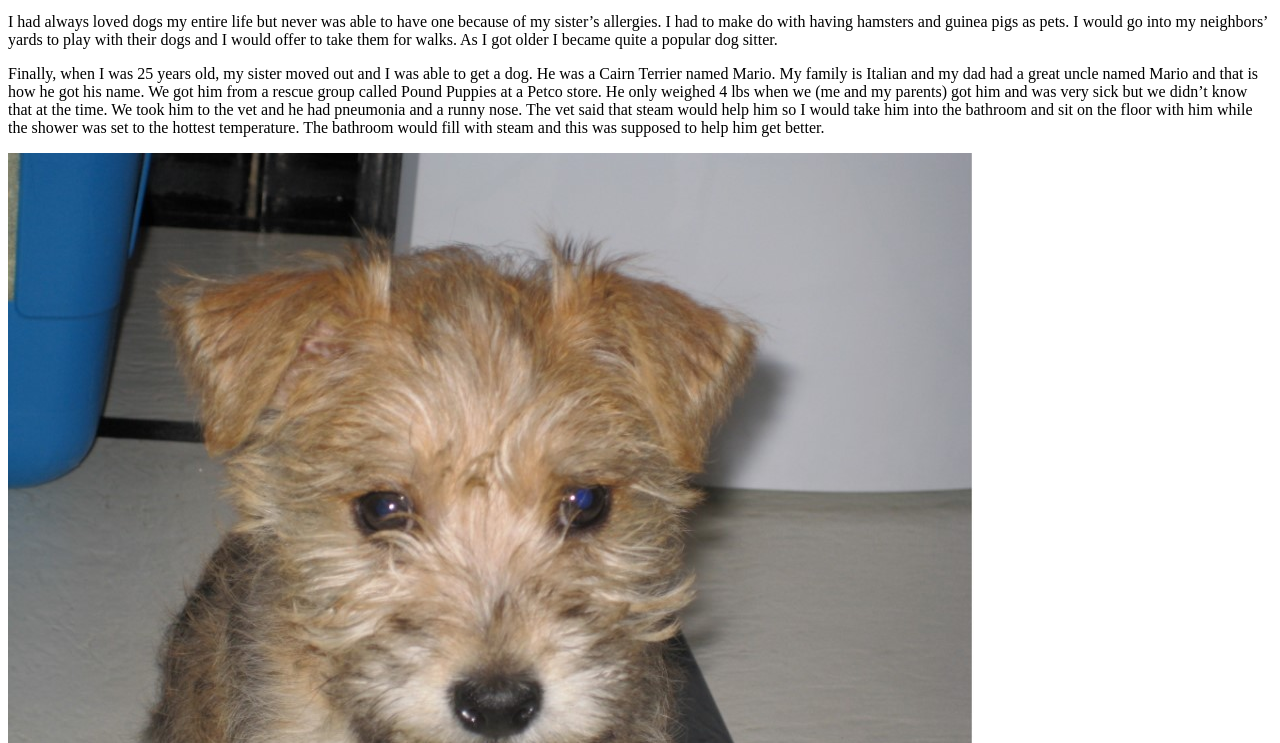
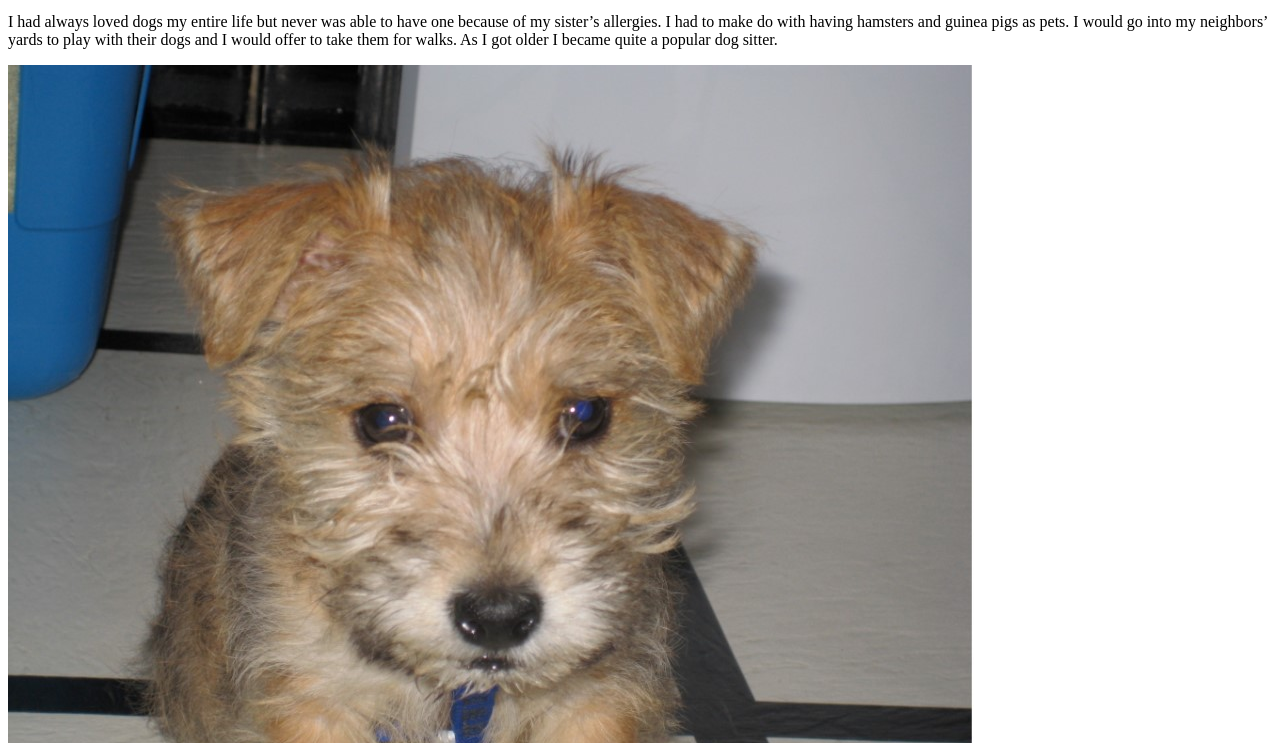
Before and after one commit to St-Louis-Women-March-2022/js-assignment-4-html-me-something-angielucy44, a website: page index.html in a window 1280 px wide. Shown: the part 757-1500 px from the top of the page. Drawn offline with Linux system fonts and the light colour scheme.

Commit message:
reordered pictures

```diff
--- a/index.html
+++ b/index.html
@@ -7,8 +7,9 @@
    <body>
       <header><h1>MARIO</h1>"He was my favorite hello and my hardest goodbye."</header>
       <main><article><p>I had always loved dogs my entire life but never was able to have one because of my sister’s allergies. I had to make do with having hamsters and guinea pigs as pets. I would go into my neighbors’ yards to play with their dogs and I would offer to take them for walks. As I got older I became quite a popular dog sitter.</p></article>
+         <img src="images/BabyMario.jpg">
       <article><p>Finally, when I was 25 years old, my sister moved out and I was able to get a dog. He was a Cairn Terrier named Mario. My family is Italian and my dad had a great uncle named Mario and that is how he got his name. We got him from a rescue group called Pound Puppies at a Petco store. He only weighed 4 lbs when we (me and my parents) got him and was very sick but we didn’t know that at the time. We took him to the vet and he had pneumonia and a runny nose. The vet said that steam would help him so I would take him into the bathroom and sit on the floor with him while the shower was set to the hottest temperature. The bathroom would fill with steam and this was supposed to help him get better. </p></article>
-      <img src="images/BabyMario.jpg">  <img src="images/BabyMarioTwo.jpg">
+        <img src="images/BabyMarioTwo.jpg">
       <article><p>Luckily he finally got better and grew into the greatest dog ever. Admittedly he was very spoiled but I believe dogs should be spoiled and loved beyond measure. Mario had a wonderful life. We took him to a baseball game and he loved going to the dog park. He was so good at catching mini tennis balls right out of mid-air. He had such a personality and was very stubborn. My dad always said that Mario was a “hard-headed Italian.” As stubborn as he was, he still graduated from puppy school and learned to sit and give his paw. </p></article>
       <article><p>I took him to the Blessing of the Pets every year in October on St. Francis of Assisi’s feast day . There were mostly dogs there but a few cats, a rabbit, and even a turtle. During the pandemic it had to be a drive-thru Blessing of the Pets but we still went. I knew the day would eventually come when I would lose him and I wanted to have all the memories so I got his picture taken by a photographer who worked with pets. I wasn’t sure how it would go because he was quite stubborn, but he was amazing and the pictures were incredible.</p></article>
       <img src="images/MarioPhotoBoothFour.jpeg">
```
